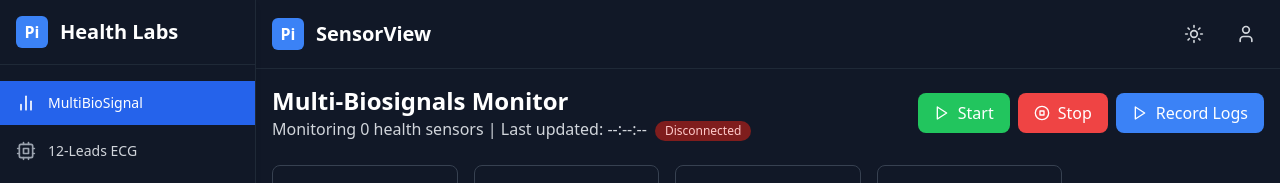
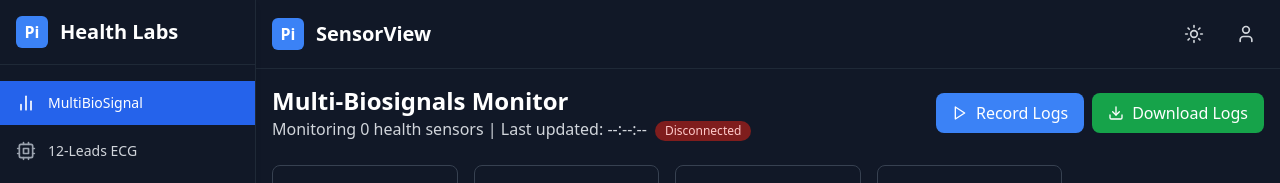
Before and after one commit to uzanlatif/Health_Lab_FE, a React (Vite) app: page / in a window 1280 px wide. Shown: the top 183 px of the page. Built offline with nearby package versions, Linux system fonts and the light colour scheme; no server answers.

Commit message:
remove play stop

```diff
--- a/src/components/Header.tsx
+++ b/src/components/Header.tsx
@@ -1,5 +1,5 @@
 import React from "react";
-import { Play, StopCircle } from "lucide-react";
+import { Play, StopCircle, Download } from "lucide-react";
 
 interface HeaderProps {
   isConnected: boolean;
@@ -22,9 +22,12 @@ const Header: React.FC<HeaderProps> = ({
     <div className="flex flex-col md:flex-row md:items-center justify-between">
       {/* Title & Status */}
       <div>
-        <h1 className="text-2xl font-bold text-white">Multi-Biosignals Monitor</h1>
+        <h1 className="text-2xl font-bold text-white">
+          Multi-Biosignals Monitor
+        </h1>
         <p className="text-gray-300">
-          Monitoring {statusCounts.all} health sensors | Last updated: {formattedTime}
+          Monitoring {statusCounts.all} health sensors | Last updated:{" "}
+          {formattedTime}
           <span
             className={`ml-2 inline-flex items-center px-2.5 py-0.5 rounded-full text-xs font-medium ${
               isConnected
@@ -39,25 +42,10 @@ const Header: React.FC<HeaderProps> = ({
 
       {/* Buttons */}
       <div className="flex items-center mt-4 md:mt-0 space-x-2">
-        <button
-          onClick={reconnect}
-          className="ml-2 px-4 py-2 bg-green-500 hover:bg-green-600 text-white rounded-lg flex items-center"
-        >
-          <Play className="w-4 h-4 mr-2" />
-          Start
-        </button>
-
-        <button
-          onClick={reconnect}
-          className="ml-2 px-4 py-2 bg-red-500 hover:bg-red-600 text-white rounded-lg flex items-center"
-        >
-          <StopCircle className="w-4 h-4 mr-2" />
-          Stop
-        </button>
-
+        {/* Toggle Recording Button */}
         <button
           onClick={toggleRecording}
-          className={`ml-2 px-4 py-2 ${
+          className={`px-4 py-2 ${
             isRecording
               ? "bg-yellow-500 hover:bg-yellow-600"
               : "bg-blue-500 hover:bg-blue-600"
@@ -75,6 +63,14 @@ const Header: React.FC<HeaderProps> = ({
             </>
           )}
         </button>
+
+        {/* Download Logs Button */}
+        <button
+          className="px-4 py-2 bg-green-600 hover:bg-green-700 text-white rounded-lg flex items-center"
+        >
+          <Download className="w-4 h-4 mr-2" />
+          Download Logs
+        </button>
       </div>
     </div>
   );
--- a/vite.config.ts
+++ b/vite.config.ts
@@ -1,10 +1,12 @@
-import { defineConfig } from 'vite';
-import react from '@vitejs/plugin-react';
+import { defineConfig } from 'vite'
+import react from '@vitejs/plugin-react'
 
 // https://vitejs.dev/config/
 export default defineConfig({
   plugins: [react()],
-  optimizeDeps: {
-    exclude: ['lucide-react'],
-  },
-});
+  server: {
+    host: true,         // Ini akan membuat server bisa diakses lewat IP LAN
+    port: 5173,         // Ganti jika perlu, default-nya 5173
+    open: false         // Tidak otomatis membuka browser saat server jalan
+  }
+})
```
